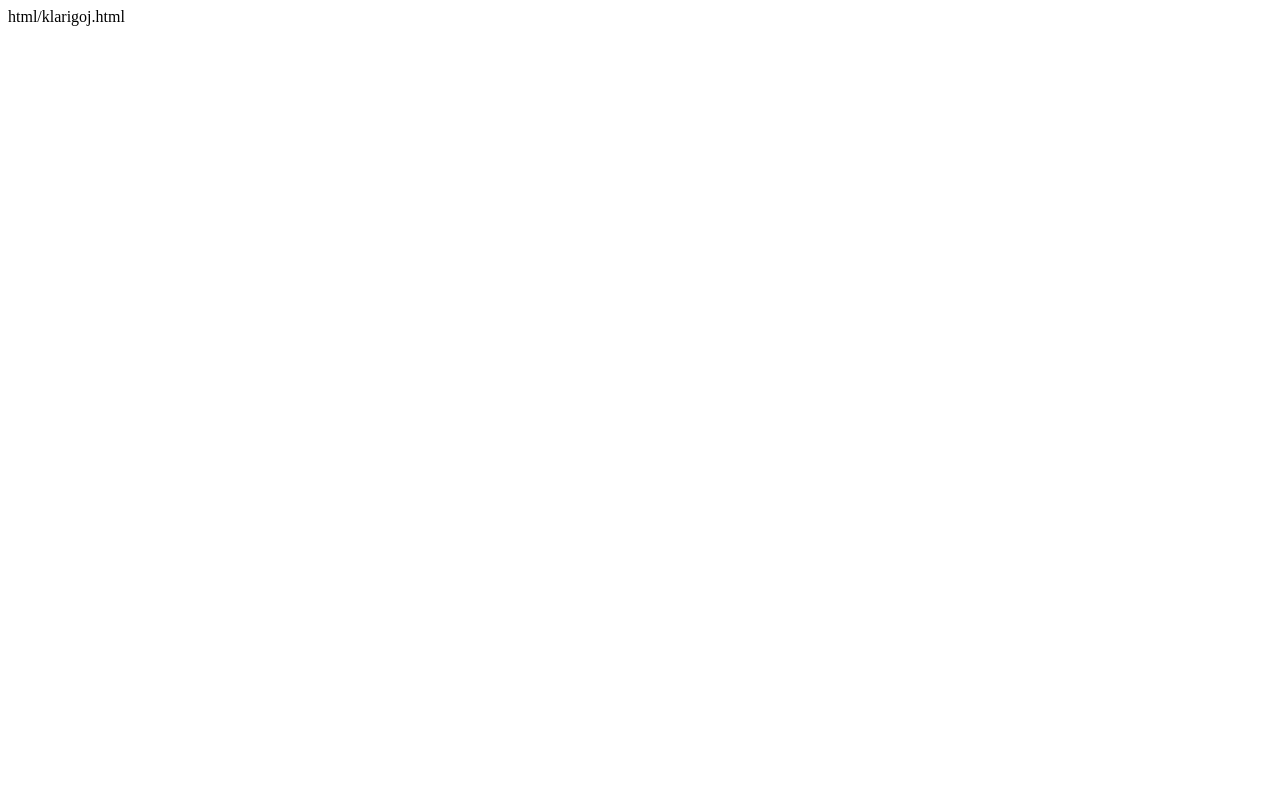
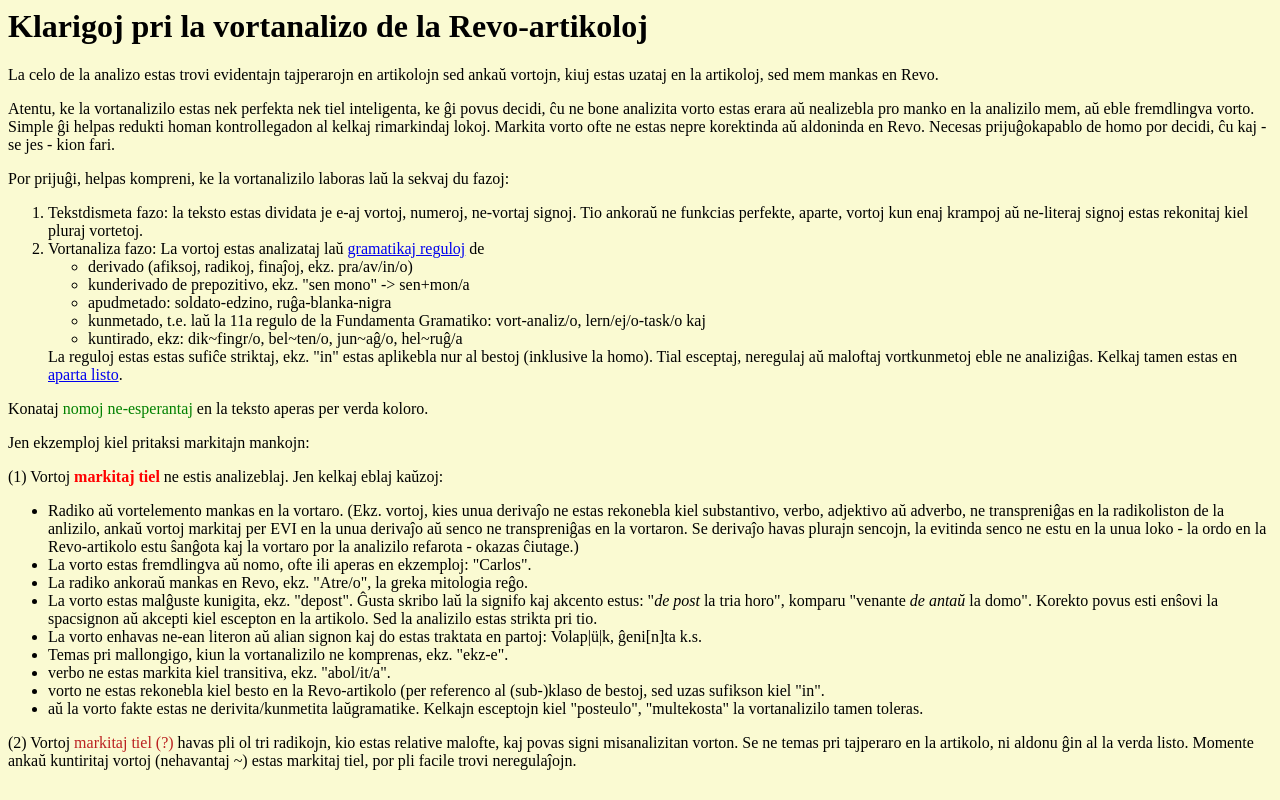
Before and after one commit to revuloj/voko-akrido, a plain HTML site: page web/klarigoj.html in a window 1280 px wide. Drawn offline with Linux system fonts and the light colour scheme.

Commit message:
klarigoj...

```diff
--- a/web/klarigoj.html
+++ b/web/klarigoj.html
@@ -1 +1,97 @@
-html/klarigoj.html
+<html>
+  <head>
+    <meta http-equiv="content-type" content="text/html; charset=utf-8">
+    <link title="stilo" type="text/css" rel="stylesheet" href="stilo.css">
+  </head>
+  <body>
+    <h1>Klarigoj pri la vortanalizo de la Revo-artikoloj</h1>
+
+    <p>
+      La celo de la analizo estas trovi evidentajn tajperarojn en artikolojn
+      sed ankaŭ vortojn, kiuj estas uzataj en la artikoloj, sed mem mankas en
+      Revo.
+    </p>
+    <p>
+      Atentu, ke la vortanalizilo estas nek perfekta nek tiel inteligenta,
+      ke ĝi povus decidi, ĉu ne bone analizita vorto estas erara aŭ nealizebla
+      pro manko en la analizilo mem, aŭ eble fremdlingva vorto.
+      Simple ĝi helpas redukti homan kontrollegadon al kelkaj rimarkindaj lokoj.
+      Markita vorto ofte ne estas nepre korektinda aŭ aldoninda en Revo.
+      Necesas prijuĝokapablo de homo por decidi, ĉu kaj - se jes - kion fari.
+    </p>
+    <p>
+      Por prijuĝi, helpas kompreni, ke la vortanalizilo laboras laŭ la sekvaj
+      du fazoj:
+      <ol>
+       <li>Tekstdismeta fazo: la teksto estas dividata je e-aj vortoj,
+	      numeroj, ne-vortaj signoj. Tio ankoraŭ ne funkcias perfekte, aparte, vortoj
+        kun enaj krampoj aŭ ne-literaj signoj estas rekonitaj kiel pluraj
+        vortetoj.
+       <li>
+         Vortanaliza fazo: La vortoj estas analizataj laŭ
+         <a href="https://github.com/revuloj/vortanalizilo/blob/master/gra/vorto_gra.pl">gramatikaj
+         reguloj</a> de
+         <ul>
+         <li>derivado (afiksoj, radikoj, finaĵoj, ekz. pra/av/in/o)
+         <li>kunderivado de prepozitivo, ekz. "sen mono" -&gt; sen+mon/a
+         <li>apudmetado: soldato-edzino, ruĝa-blanka-nigra
+         <li>kunmetado, t.e. laŭ la 11a regulo de la Fundamenta Gramatiko:
+                vort-analiz/o, lern/ej/o-task/o kaj
+         <li>kuntirado, ekz: dik~fingr/o, bel~ten/o, jun~aĝ/o, hel~ruĝ/a
+         </ul>
+         La reguloj estas estas sufiĉe
+         striktaj, ekz. "in" estas aplikebla nur al bestoj (inklusive la
+         homo).
+         Tial esceptaj, neregulaj aŭ maloftaj vortkunmetoj eble ne analiziĝas.
+         Kelkaj tamen estas en
+         <a href="https://github.com/revuloj/vortanalizilo/blob/master/gra/esceptoj.pl">aparta
+         listo</a>.
+     </ol>
+    </p>
+    <p>
+      Konataj <span class="verda" >nomoj ne-esperantaj</span> en la teksto aperas per verda koloro.
+    </p>
+    <p>
+       Jen ekzemploj kiel pritaksi markitajn mankojn:
+    </p>
+    <p>
+      (1) Vortoj <span class="neanaliz">markitaj tiel</span> ne estis
+      analizeblaj. Jen kelkaj eblaj kaŭzoj:
+      <ul>
+        <li>Radiko aŭ vortelemento mankas en la vortaro. (Ekz. vortoj, kies
+        unua derivaĵo ne estas rekonebla kiel substantivo, verbo, adjektivo aŭ
+        adverbo, ne transpreniĝas en la radikoliston de la anlizilo, ankaŭ vortoj markitaj
+        per EVI en la unua derivaĵo aŭ senco ne transpreniĝas en la
+        vortaron. Se derivaĵo havas plurajn sencojn, la evitinda senco ne estu
+        en la unua loko - la ordo en la Revo-artikolo estu ŝanĝota kaj la
+        vortaro por la analizilo refarota - okazas ĉiutage.)
+        <li>La vorto estas fremdlingva aŭ nomo, ofte ili aperas en ekzemploj:
+        "Carlos".
+        <li>La radiko ankoraŭ mankas en Revo, ekz. "Atre/o", la greka
+        mitologia reĝo.
+        <li>La vorto estas malĝuste kunigita, ekz.
+        "depost". Ĝusta skribo laŭ la signifo kaj akcento estus:
+        "<em>de post</em> la tria horo", komparu "venante <em>de antaŭ</em> la domo". Korekto povus esti
+        enŝovi la spacsignon aŭ akcepti kiel escepton en la artikolo. Sed la
+        analizilo estas strikta pri tio.
+        <li>La vorto enhavas ne-ean literon aŭ alian signon kaj do estas
+        traktata en partoj: Volap|ü|k, ĝeni[n]ta k.s.
+        <li>Temas pri mallongigo, kiun la vortanalizilo ne komprenas, ekz. "ekz-e".
+       <li>verbo ne estas markita kiel transitiva, ekz. "abol/it/a".
+       <li>vorto ne estas rekonebla kiel besto en la Revo-artikolo (per
+       referenco al (sub-)klaso de bestoj, sed uzas sufikson kiel "in".
+       <li>aŭ la vorto
+       fakte estas ne derivita/kunmetita laŭgramatike. Kelkajn esceptojn kiel "posteulo",
+       "multekosta" la vortanalizilo tamen toleras.
+    </ul>
+  </p>
+  <p>
+    (2) Vortoj <span class="dubebla">markitaj tiel (?)</span>
+    havas pli ol tri radikojn, kio estas relative malofte, kaj povas signi
+    misanalizitan vorton. Se ne temas pri tajperaro en la artikolo, ni aldonu
+    ĝin al la verda listo.
+    Momente ankaŭ kuntiritaj vortoj (nehavantaj ~) estas markitaj tiel,
+    por pli facile trovi neregulaĵojn.
+  </p>
+  </body>
+</html>
```
Also changed, not shown: 1 other file.
